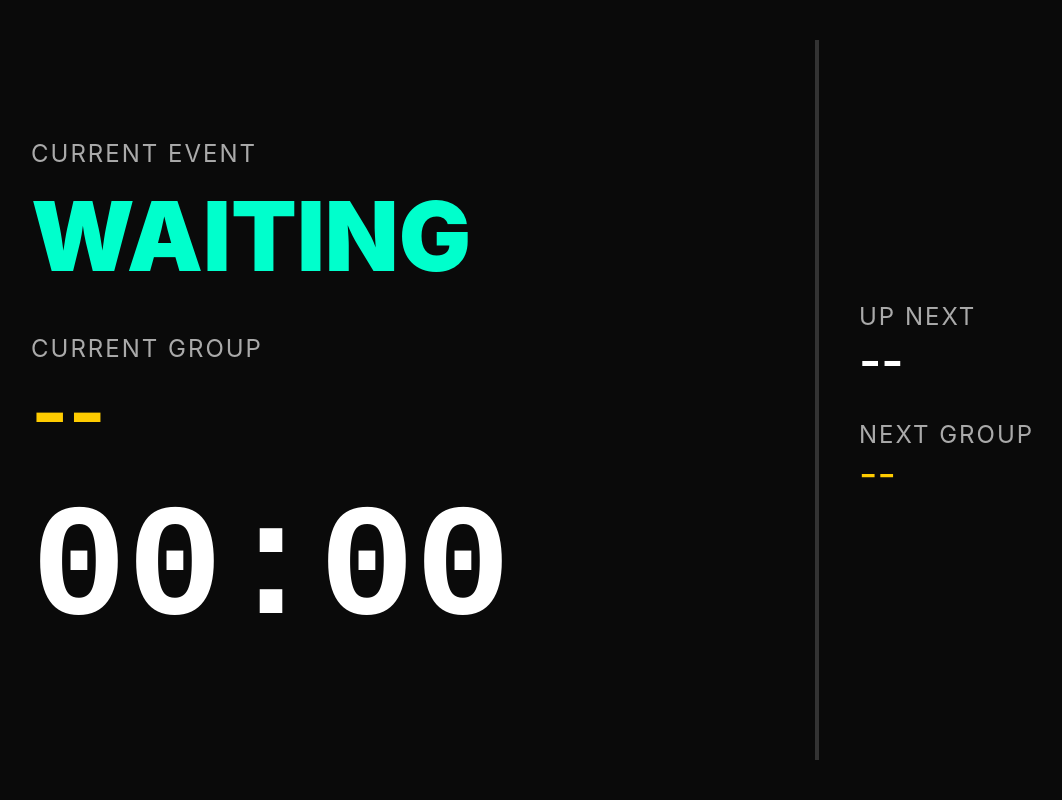
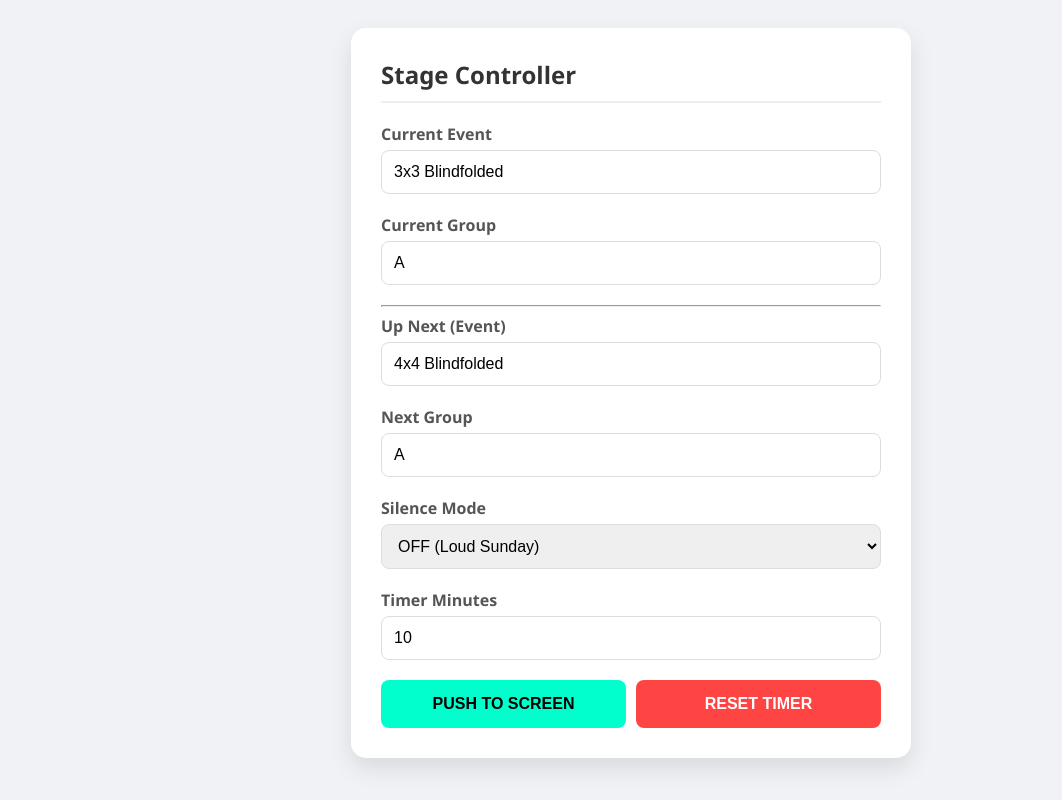
Before and after one commit to AarushCoding/comp-announcer, a plain HTML site: page admin.html in a window 1280 px wide. Shown: the whole page, without its empty margins (9-1071 px from the left). Drawn offline with Linux system fonts and the light colour scheme.

Commit message:
Update admin.html

```diff
--- a/admin.html
+++ b/admin.html
@@ -2,152 +2,116 @@
 <html lang="en">
 <head>
     <meta charset="UTF-8">
-    <title>Falkirk Comp Stage Display</title>
+    <title>Comp Controller</title>
     <style>
-        :root {
-            --bg-color: #0a0a0a;
-            --text-main: #00ffcc;
-            --text-sub: #ffcc00;
-            --accent-gray: #333;
+        body {
+            font-family: 'Segoe UI', sans-serif;
+            padding: 20px;
+            background: #f0f2f5;
+            display: flex;
+            justify-content: center;
         }
-
-        body {
-            background-color: var(--bg-color);
-            color: white;
-            font-family: 'Inter', sans-serif;
-            margin: 0;
-            height: 100vh;
-            display: flex;
-            flex-direction: column;
-            transition: background-color 0.4s;
-            overflow: hidden;
+        .card {
+            background: white;
+            padding: 30px;
+            border-radius: 15px;
+            box-shadow: 0 10px 25px rgba(0,0,0,0.1);
+            width: 100%;
+            max-width: 500px;
         }
-
-        /* Silence Mode Styles */
-        body.silence { background-color: #500; }
-        #silence-banner {
-            display: none;
-            background: #ff0;
-            color: #000;
+        h2 { color: #333; margin-top: 0; border-bottom: 2px solid #eee; padding-bottom: 10px; }
+        .section { margin-bottom: 20px; }
+        label { display: block; font-weight: bold; margin-bottom: 5px; color: #555; }
+        input, select {
+            width: 100%;
+            padding: 12px;
+            border: 1px solid #ddd;
+            border-radius: 8px;
+            font-size: 1rem;
+            box-sizing: border-box;
+        }
+        .btn-group { display: flex; gap: 10px; margin-top: 20px; }
+        button {
+            flex: 1;
+            padding: 15px;
+            border: none;
+            border-radius: 8px;
             font-weight: bold;
-            font-size: 2rem;
-            padding: 10px;
-            text-align: center;
+            cursor: pointer;
+            font-size: 1rem;
+            transition: opacity 0.2s;
         }
-
-        /* The Grid Layout */
-        .container {
-            display: flex;
-            flex: 1;
-            padding: 40px;
-            gap: 40px;
-        }
-
-        /* Left Side (Current Event) */
-        .current-side {
-            flex: 2;
-            display: flex;
-            flex-direction: column;
-            justify-content: center;
-            border-right: 4px solid var(--accent-gray);
-            padding-right: 40px;
-        }
-
-        /* Right Side (Upcoming) */
-        .next-side {
-            flex: 1;
-            display: flex;
-            flex-direction: column;
-            justify-content: center;
-            text-align: left;
-        }
-
-        /* Rows and Text */
-        .label { font-size: 1.5rem; color: #aaa; text-transform: uppercase; letter-spacing: 2px; }
-        .event-text { font-size: 6rem; font-weight: 900; color: var(--text-main); margin: 10px 0 40px 0; }
-        .group-text { font-size: 5rem; font-weight: 700; color: var(--text-sub); }
-
-        .timer-row {
-            font-size: 10rem;
-            font-family: 'Courier New', monospace;
-            font-weight: bold;
-            margin-top: 20px;
-        }
-
-        .next-event-text { font-size: 3rem; font-weight: 600; color: #fff; margin-bottom: 30px; }
-        .next-group-text { font-size: 2.5rem; color: var(--text-sub); }
+        .btn-update { background: #00ffcc; color: #000; }
+        .btn-reset { background: #ff4444; color: #fff; }
+        button:hover { opacity: 0.8; }
     </style>
 </head>
 <body>
 
-    <div id="silence-banner">⚠️ ABSOLUTE SILENCE IN PROGRESS ⚠️</div>
+<div class="card">
+    <h2>Stage Controller</h2>
 
-    <div class="container">
-        <div class="current-side">
-            <div class="label">Current Event</div>
-            <div id="cur-event" class="event-text">--</div>
-
-            <div class="label">Current Group</div>
-            <div id="cur-group" class="group-text">--</div>
-
-            <div id="timer" class="timer-row">00:00</div>
-        </div>
-
-        <div class="next-side">
-            <div class="label">Up Next</div>
-            <div id="next-event" class="next-event-text">--</div>
-
-            <div class="label">Next Group</div>
-            <div id="next-group" class="next-group-text">--</div>
-        </div>
+    <div class="section">
+        <label>Current Event</label>
+        <input type="text" id="e" value="3x3 Blindfolded">
     </div>
 
-    <script>
-        let timeLeft = 0;
-        let timerInterval;
+    <div class="section">
+        <label>Current Group</label>
+        <input type="text" id="g" value="A">
+    </div>
 
-        function update() {
-            const data = JSON.parse(localStorage.getItem('falkirkSettings') || '{}');
+    <hr>
 
-            // Current Info
-            document.getElementById('cur-event').innerText = data.event || "WAITING";
-            document.getElementById('cur-group').innerText = data.group || "--";
+    <div class="section">
+        <label>Up Next (Event)</label>
+        <input type="text" id="n" value="4x4 Blindfolded">
+    </div>
 
-            // Next Info
-            document.getElementById('next-event').innerText = data.next || "--";
-            document.getElementById('next-group').innerText = data.nextGroup || "--";
+    <div class="section">
+        <label>Next Group</label>
+        <input type="text" id="ng" value="A">
+    </div>
 
-            // Silence Mode
-            if (data.isSilent === "true") {
-                document.body.classList.add('silence');
-                document.getElementById('silence-banner').style.display = "block";
-            } else {
-                document.body.classList.remove('silence');
-                document.getElementById('silence-banner').style.display = "none";
-            }
+    <div class="section">
+        <label>Silence Mode</label>
+        <select id="s">
+            <option value="false">OFF (Loud Sunday)</option>
+            <option value="true">ON (Silence Saturday)</option>
+        </select>
+    </div>
 
-            // Timer Logic
-            if (data.timerAction === "start" && !timerInterval) {
-                timeLeft = (parseInt(data.timerMins) || 10) * 60;
-                startTimer();
-            } else if (data.timerAction === "reset") {
-                clearInterval(timerInterval);
-                timerInterval = null;
-                document.getElementById('timer').innerText = "00:00";
-            }
+    <div class="section">
+        <label>Timer Minutes</label>
+        <input type="number" id="tm" value="10">
+    </div>
+
+    <div class="btn-group">
+        <button class="btn-update" onclick="send('start')">PUSH TO SCREEN</button>
+        <button class="btn-reset" onclick="send('reset')">RESET TIMER</button>
+    </div>
+</div>
+
+<script>
+    function send(action) {
+        const data = {
+            event: document.getElementById('e').value,
+            group: document.getElementById('g').value,
+            next: document.getElementById('n').value,
+            nextGroup: document.getElementById('ng').value,
+            isSilent: document.getElementById('s').value,
+            timerMins: document.getElementById('tm').value,
+            timerAction: action
+        };
+        // Save to LocalStorage so index.html can read it
+        localStorage.setItem('falkirkSettings', JSON.stringify(data));
+
+        // Visual feedback
+        if(action === 'start') {
+            console.log("Data pushed to display!");
         }
+    }
+</script>
 
-        function startTimer() {
-            timerInterval = setInterval(() => {
-                if (timeLeft <= 0) { clearInterval(timerInterval); return; }
-                timeLeft--;
-                let m = Math.floor(timeLeft / 60).toString().padStart(2, '0');
-                let s = (timeLeft % 60).toString().padStart(2, '0');
-                document.getElementById('timer').innerText = `${m}:${s}`;
-            }, 1000);
-        }
-
-        setInterval(update, 1000);
-    </script>
 </body>
 </html>
```
